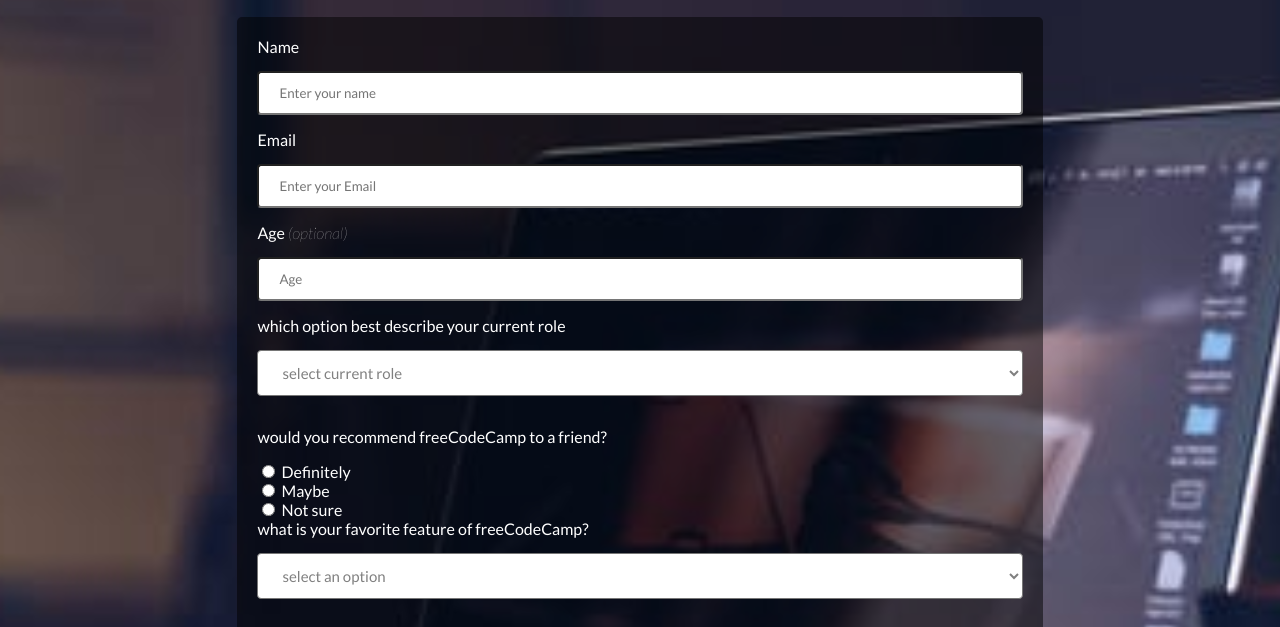
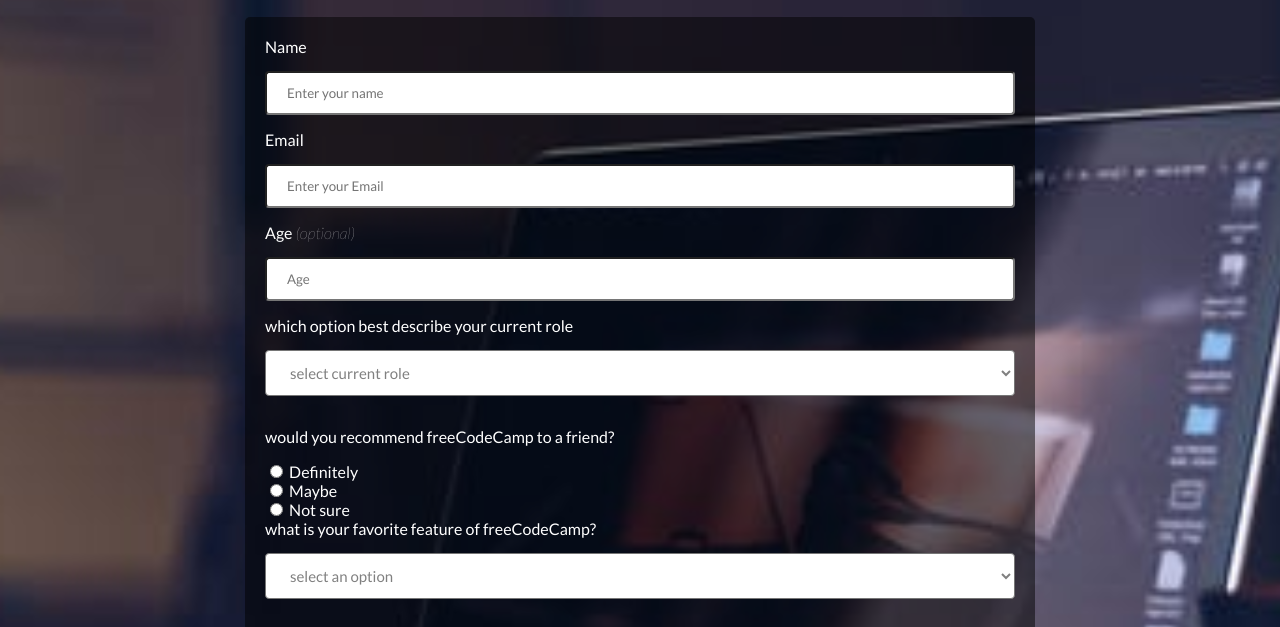
Before and after one commit to beGuided/form, a plain HTML site: page index.html in a window 1280 px wide. Shown: the part 104-731 px from the top of the page. Drawn offline with Linux system fonts and the light colour scheme.

Commit message:
set a max width

```diff
--- a/index.html
+++ b/index.html
@@ -16,15 +16,15 @@
   <!-- site navigtion  start-->
 
   <!-- site navigation end -->
-
+  <div class="container ">
   <div id="title">
     <h1>freeCodeCamp Survey Form</h1>
     <p><span>Thank you for taking the time to help us improve the platform</span></p>
   </div>
 
 
-  <div class="container form-bg">
-    <div class="form">
+
+    <div class="form-bg">
 
       <!-- form background -->
       <div class="f-background">
--- a/style.css
+++ b/style.css
@@ -16,6 +16,8 @@ body{
 
 /* for site navigtion  end */
 
+
+
 .container{
   max-width: 1000px;
   margin: 0 auto;
@@ -24,10 +26,9 @@ body{
 .form-bg{
     color: white;
      background: rgba(0, 0, 0, 0.5);
-     width:fit-content;
+     max-width:750px;
      padding: 20px;
      margin: 20px auto ;
-     display:flex;
      border-radius: 5px;
 
 }
@@ -94,11 +95,12 @@ input[type=text], select {
   margin-top: 15px;
 }
 
-@media screen and(max-width:700px){
+
+@media (max-width:700px){
+
   .container{
     max-width: 650px;
-    margin: 0 auto;
+    margin:0 auto;
   }
 
-
 }
```
